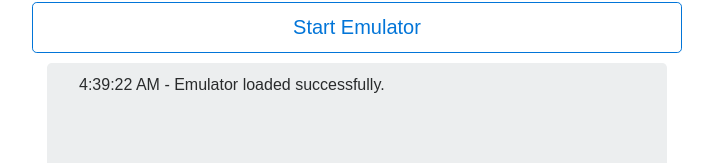
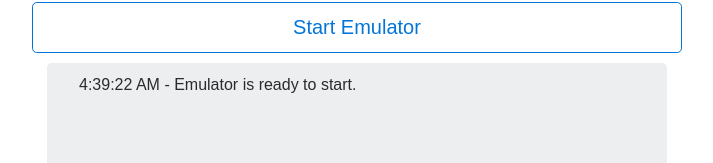
Before and after one commit to tago-io/emulator-devices, a React (Create React App) app: page / in a window 1280 px wide. Shown: the part 312-475 px from the top of the page, without its empty margins (283-996 px from the left). Built offline with nearby package versions, Linux system fonts and the light colour scheme.

Commit message:
fixed interval

```diff
--- a/src/App.js
+++ b/src/App.js
@@ -4,7 +4,7 @@ import moment from 'moment';
 import ms from 'ms';
 import Device from 'tago/device';
 import emulators from './emulators';
-const minInterval = 10000;
+const minInterval = 5000;
 
 class App extends Component {
   constructor(props) {
@@ -19,7 +19,7 @@ class App extends Component {
     };
 
     this.handleToken = this.handleToken.bind(this);
-    this.handleTimeInterval = this.handleDeviceType.bind(this);
+    this.handleTimeInterval = this.handleTimeInterval.bind(this);
     this.handleDeviceType = this.handleDeviceType.bind(this);
     this.addLog = this.addLog.bind(this);
   }
@@ -60,7 +60,7 @@ class App extends Component {
     }
     const { timeInterval } = this.state;
     const msInterval = ms(`${timeInterval} seconds`);
-    const interval = msInterval <= minInterval ? minInterval : msInterval;
+    const interval = !msInterval || msInterval <= minInterval ? minInterval : msInterval;
 
     const sendDataFunc = () => {
       const device = new Device(this.state.token);
@@ -70,7 +70,7 @@ class App extends Component {
     this.setState({
       running: true,
       timeInterval: interval / 1000,
-      timer: setInterval(sendDataFunc, msInterval),
+      timer: setInterval(sendDataFunc, interval),
     });
 
     sendDataFunc();
@@ -83,7 +83,7 @@ class App extends Component {
 
   render() {
     if (!this.state.logs.length) {
-      this.addLog('Emulator loaded successfully.');
+      this.addLog('Emulator is ready to start.');
     }
     return (
       <div className="App">
```
